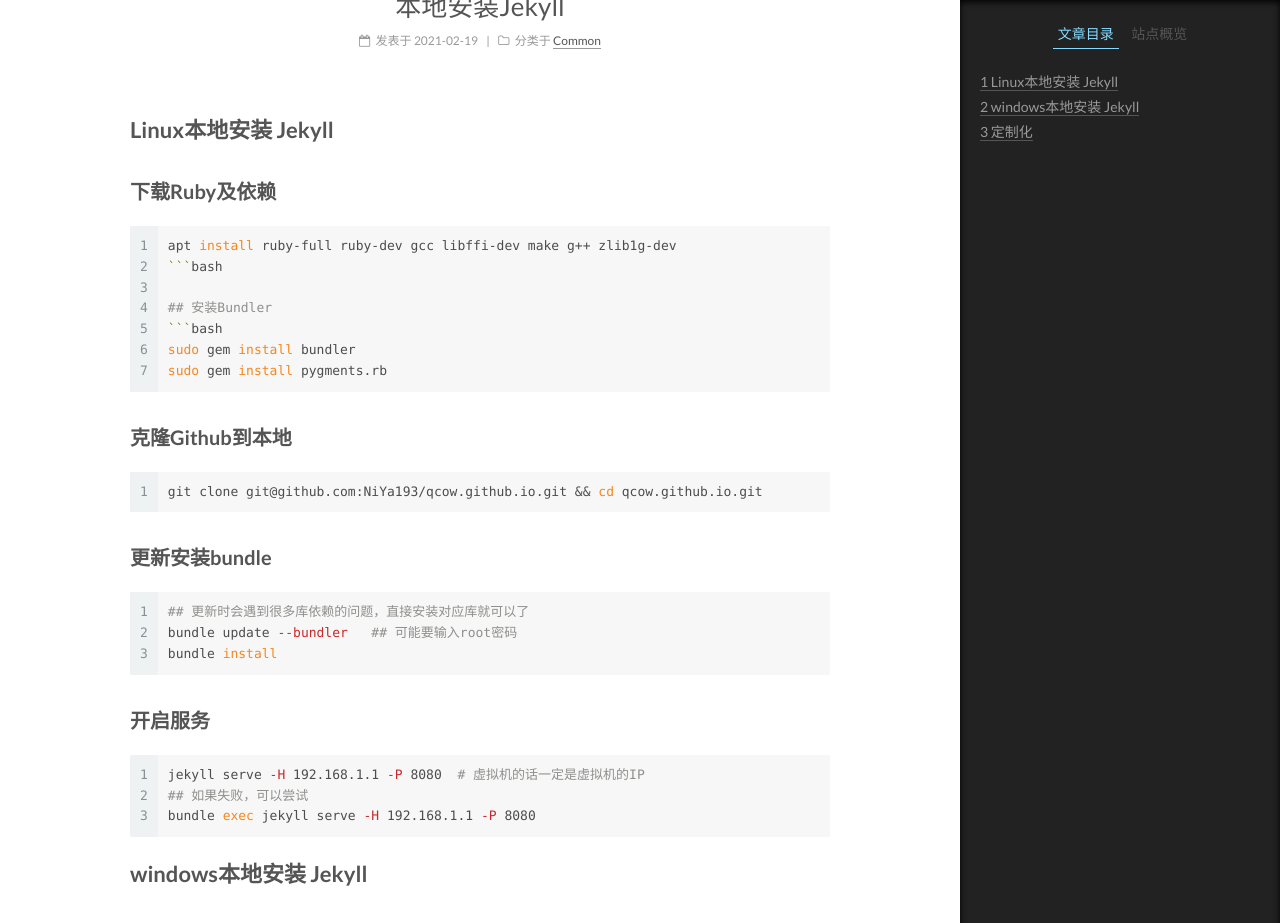
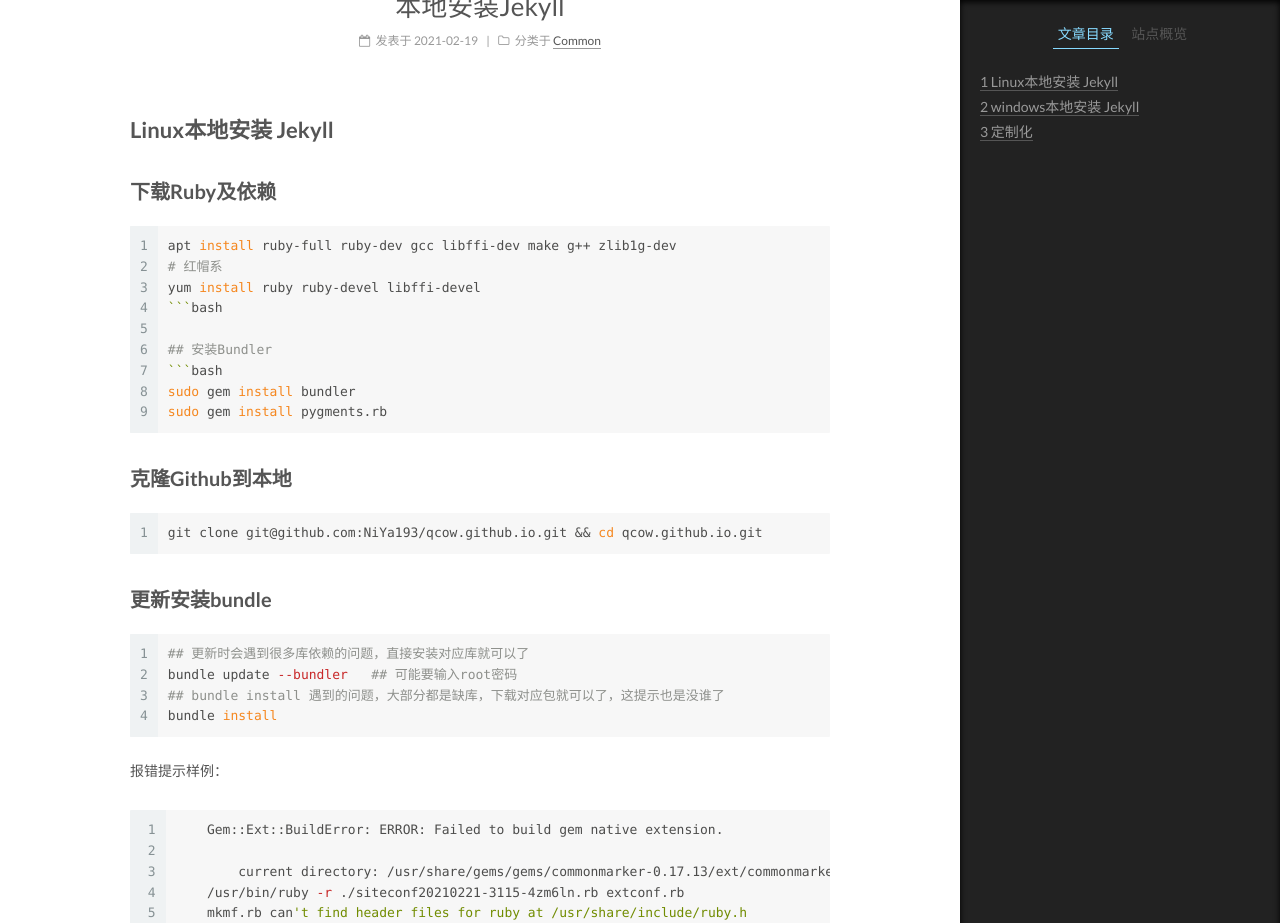
Before and after one commit to NiYa193/qcow.github.io, a Jekyll site: the page built from _posts/Common/GithubPages/2021-02-19-installJekyll.md, in a window 1280 px wide and 1400 px high, scrolled down 354 px. Shown: the top 923 px of the window. Built offline with Jekyll 4.4.1, drawn with Linux system fonts in a browser that asks for light colours; some of the changed text lies outside the part shown.

Commit message:
2021-02-21:
Content:
	modified:   _posts/Common/GithubPages/2021-02-19-installJekyll.md
	modified:   _posts/Common/VSCode/2021-02-20-Remote-SSH.md

````diff
--- a/_posts/Common/GithubPages/2021-02-19-installJekyll.md
+++ b/_posts/Common/GithubPages/2021-02-19-installJekyll.md
@@ -11,6 +11,8 @@ tags: GithubPages
 ## 下载Ruby及依赖
 ```bash
 apt install ruby-full ruby-dev gcc libffi-dev make g++ zlib1g-dev
+# 红帽系
+yum install ruby ruby-devel libffi-devel
 ```bash
 
 ## 安装Bundler
@@ -28,8 +30,35 @@ git clone git@github.com:NiYa193/qcow.github.io.git && cd qcow.github.io.git
 ```bash
 ## 更新时会遇到很多库依赖的问题，直接安装对应库就可以了
 bundle update --bundler   ## 可能要输入root密码
+## bundle install 遇到的问题，大部分都是缺库，下载对应包就可以了，这提示也是没谁了
 bundle install
 ```
+报错提示样例：
+```bash
+    Gem::Ext::BuildError: ERROR: Failed to build gem native extension.
+
+        current directory: /usr/share/gems/gems/commonmarker-0.17.13/ext/commonmarker
+    /usr/bin/ruby -r ./siteconf20210221-3115-4zm6ln.rb extconf.rb
+    mkmf.rb can't find header files for ruby at /usr/share/include/ruby.h
+
+    extconf failed, exit code 1
+
+    Gem files will remain installed in /usr/share/gems/gems/commonmarker-0.17.13 for
+    inspection.
+    Results logged to /usr/lib64/gems/ruby/commonmarker-0.17.13/gem_make.out
+
+    An error occurred while installing commonmarker (0.17.13), and Bundler cannot
+    continue.
+    Make sure that `gem install commonmarker -v '0.17.13' --source 'https://rubygems.org/'`
+    succeeds before bundling.
+
+    In Gemfile:
+      github-pages was resolved to 193, which depends on
+        jekyll-commonmark-ghpages was resolved to 0.1.5, which depends on
+          jekyll-commonmark was resolved to 1.2.0, which depends on
+            commonmarker
+```
+
 
 ## 开启服务
 ```bash
@@ -73,3 +102,7 @@ jekyll serve
 # 定制化
 ## 主题选择
 主题可以网站选择： [链接](http://jekyllthemes.org)
+
+几个好看的主题：
+1. 非常简洁的小猫主题
+[CatBook](http://jekyllthemes.org/themes/CATbook/)
````
Also changed, not shown: _posts/Common/GithubPages/2021-02-20-how-to-use.md (added, +35 -0 lines), _posts/Common/VSCode/2021-02-20-Remote-SSH.md (+7 -3 lines).
